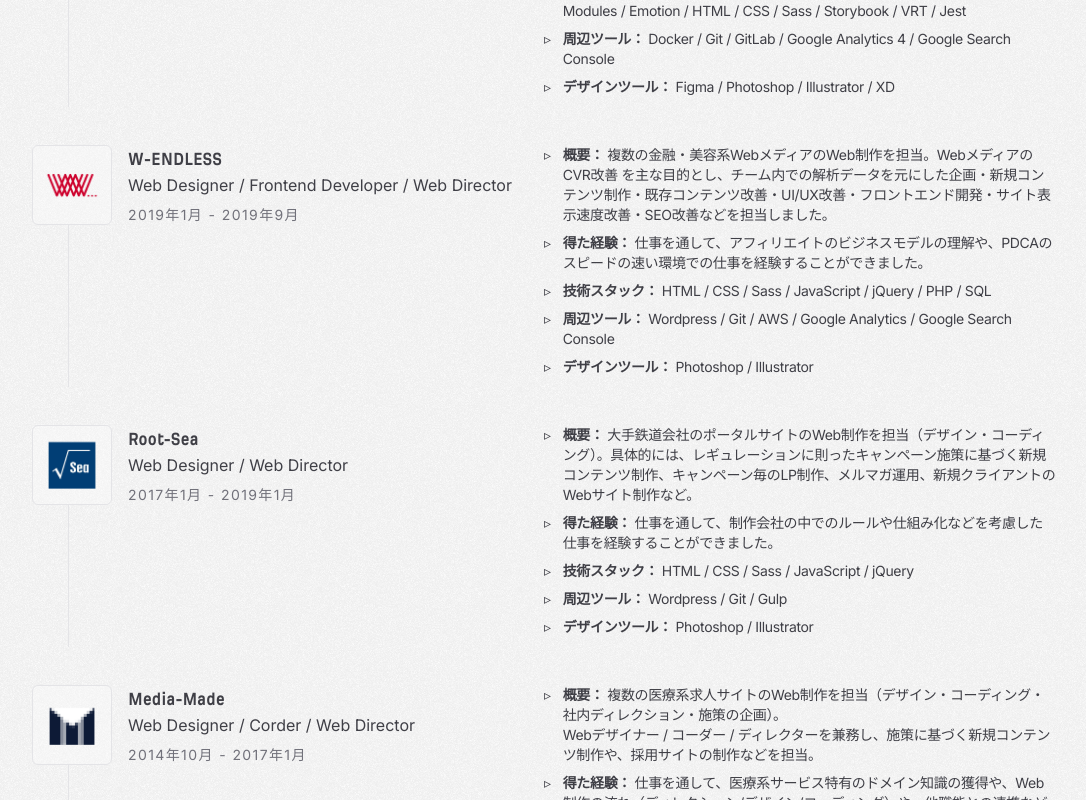
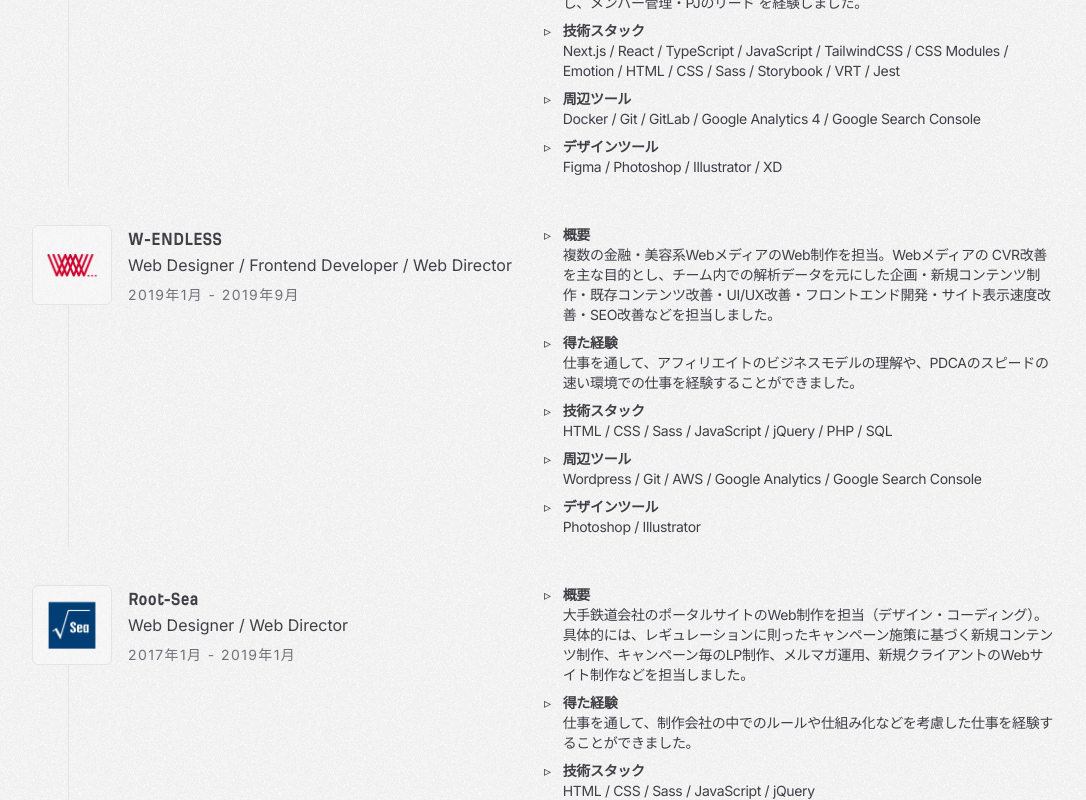
Before and after one commit to masaki632d/new-portfolio-app, a Next.js app: page / in a window 1280 px wide. Shown: the part 960-1760 px from the top of the page, without its empty margins (96-1182 px from the left). Built offline with nearby package versions, Linux system fonts and the light colour scheme.

Commit message:
refactor: entire

```diff
--- a/src/app/about/page.tsx
+++ b/src/app/about/page.tsx
@@ -22,7 +22,7 @@
   return (
     <Main dataLayout="AboutPage">
       <section className="mb-8 grid grid-cols-1 justify-items-center gap-x-6 lg:grid-cols-custom">
-        <div className="space-y-8">
+        <div className="mb-12 space-y-8">
           <Slide className="order-2 space-y-6 lg:order-none">
             <SectionTitle type="h1">About</SectionTitle>
           </Slide>
@@ -40,7 +40,7 @@
 
         <Slide
           delay={0.14}
-          className="order-none mx-auto mb-12 w-full gap-y-8 space-y-4 lg:order-1"
+          className="order-none mx-auto w-full gap-y-8 space-y-4 lg:order-1"
         >
           <Image
             className="mx-auto size-40 rounded-2xl bg-top object-cover md:size-96"
--- a/src/app/projects/[project]/constants/data.ts
+++ b/src/app/projects/[project]/constants/data.ts
@@ -61,7 +61,7 @@
     projectUrl: 'https://www.karireru.com/',
     overviewText: [
       'W-ENDLESS社 で運営していた、消費者金融の利用者 からの口コミ・審査データを元に、最適な商品を探せるカードローン比較メディア。<br>月間PV（ページの閲覧数）：約20万回規模の、SEOアフィリエイトサイト',
-      'メディア課 の Webデザイナー として所属。<br>Webデザイナー / フロントエンドエンジニア / Webディレクターとして、Webサイト制作全般を担当しました。<br>具体的には、Performance改善・コーディング実装・UI/UX・CVR/SEO改善 を担当。<br>その他、社内 / 外注ディレクション・企画（施策）など。',
+      'メディア課 の Webデザイナー として所属。<br>Webデザイナー / フロントエンドエンジニア / Webディレクターとして、Webサイト制作全般を担当しました。<br>具体的には、Performance改善・コーディング実装・UI/UX・CVR/SEO改善 を実施。<br>その他、社内 / 外注ディレクション・企画（施策）など。',
     ],
     technologyText: [
       'Wordpress / PHP / SQL / jQuery / HTML / CSS / Sass / JavaScript / Git / AWS S3 / Google Analytics / Google Search Console / Ahrefs',
@@ -74,7 +74,7 @@
     ],
     mainProjectText: [
       '<b>ページ表示速度の改善</b><br>カードローン商材 の SEO比較メディアとして、Google検索での表示順位 が CVR/売上 に直結するため、最優先課題 として ページ速度の改善 が必要でした。<br>Webサイトの権利譲渡後にサイト内を分析したところ、Wordpress や PHP のバージョン が古すぎることによるページ表示速度の大幅な低下 が見られたため、当時の最新バージョンにバージョンアップするための改善を行いました。<br>（調査 / Wordpressプラグインの見直し / PHPの記述方法改善 / J-Stream社 の CDN（Content Delivery Network）サービス導入 / さくらサーバー から AWS へのインフラ環境移行準備（外部パートナーと連携）など）<br>上記の施策を行い、トップページについては、表示完了に 約8s かかっていたものの、約1s に短縮することに成功。',
-      '<b>Google検索順位向上のための、コンテンツ・導線の改善</b><br>「カードローン 口コミ」という検索キーワードでGoogle順位を狙うはずが、「カードローン 審査」などのキーワードも取りに行こうとして結果的に検索順位が下がっていると予測し、不要なページやコンテンツの削除（noindex）、Mieruca等のツールを用いたページの構成順序の変更などを行い、狙ったキーワードの検索順位向上に貢献しました。',
+      '<b>Google検索順位向上のための、コンテンツ・導線の改善</b><br>「カードローン 口コミ」という検索キーワードでGoogle順位を狙うはずが、「カードローン 審査」などのキーワードも取りに行こうとして結果的に検索順位が下がっていると仮説。<br>404ページのリダイレクト対応、不要ページやコンテンツの削除（noindex）、Mierucaツールの分析に基づくコンテンツの構成順序の変更などを行い、狙ったキーワードの検索順位向上に貢献しました。',
       '<b>その他、保守/運用タスク</b>',
     ],
     keyExperienceText: [
@@ -131,7 +131,7 @@
     problemText: ['サイトの会員登録数の改善', '自社の人材採用'],
     mainProjectText: [
       '<b>コンテンツ・導線の改善</b><br>課題の改善を目的として、サイトの改善施策（ページ内の動線改善、見辛いコンテンツのUI/UX改善 や 画像の最適化など）を担当。',
-      '<b>採用サイト制作</b><br>自社の社員採用を目的とした採用サイトを、Wordpressで一貫して制作（※現在はサイト閉鎖）。',
+      '<b>採用サイト制作</b><br>自社の新卒・中途社員採用を目的とした採用サイトを、Wordpressでデザインからコーディングまで一貫して制作（※現在はサイト閉鎖）。',
       '<b>その他、保守/運用タスク</b><br>サイトの新規コンテンツ制作。その他、サイトの保守・運用業務など',
     ],
     keyExperienceText: [
--- a/src/app/projects/[project]/page.tsx
+++ b/src/app/projects/[project]/page.tsx
@@ -63,7 +63,7 @@
               fill
               src={image}
               alt=""
-              priority
+              priority={true}
             />
           </div>
         </Slide>
--- a/src/components/Home/Experience/ExperienceItem/index.tsx
+++ b/src/components/Home/Experience/ExperienceItem/index.tsx
@@ -8,7 +8,6 @@
 import { ExperienceItemProps } from '../type'
 
 export const ExperienceItem = ({
-  id,
   url,
   logo,
   name,
@@ -19,7 +18,6 @@
 }: ExperienceItemProps) => (
   <div
     data-layout="ExperienceItem"
-    key={id}
     className="grid grid-cols-1 gap-y-6 lg:grid-cols-2"
   >
     <div className="relative flex max-w-2xl items-start gap-x-4 before:absolute before:bottom-0 before:left-9 before:top-20 before:h-[calc(100%-70px)] before:w-px before:bg-zinc-200 dark:before:bg-zinc-800">
@@ -27,12 +25,7 @@
         href={url}
         className="relative grid min-h-20 min-w-20 place-items-center text-clip rounded-md border border-zinc-200 bg-secondary-bg p-2 duration-300 hover:opacity-70 dark:border-zinc-800 dark:bg-primary-bg"
       >
-        <Image
-          src={logo}
-          className="object-contain"
-          alt={`${name} logo`}
-          fill
-        />
+        <Image src={logo} alt={`${name}`} fill sizes="78px" />
       </Link>
       <div className="flex flex-col items-start">
         <SectionTitle type="h3">{name}</SectionTitle>
@@ -51,9 +44,9 @@
     </div>
 
     <ul className="space-y-2">
-      {description.map((desc) => (
+      {description.map((desc, index) => (
         <li
-          key={id}
+          key={index}
           className="flex text-sm tracking-tight before:mr-3 before:block before:content-['▹']"
         >
           <p className="[&_span]:text-tertiary-color dark:[&_span]:text-primary-color">
--- a/src/components/Home/Experience/constants/data.ts
+++ b/src/components/Home/Experience/constants/data.ts
@@ -11,11 +11,11 @@
     startDate: '2019-10',
     endDate: null,
     description: [
-      '<b>概要：</b> 複数の金融系Webメディア の フロントエンド開発 を主に担当（アフィリエイト - SEO / PPC）。<br>その他、Webデザイン・UI/UX / CVR改善・デザインシステム導入・ブランド構築とプロダクトへの反映・リプレイス・保守/運用 など。',
-      '<b>得た経験：</b> 仕事を通して、様々なモダンフロントエンド技術を経験（Next.js・React・TypeScript・TailwindCSS・Storybook・VRTなど）。<br>また、Designer組織内での小規模なフロントエンド開発チームでリーダーを担当し、メンバー管理・PJのリード を経験しました。',
-      '<b>技術スタック：</b> Next.js / React / TypeScript / JavaScript / TailwindCSS / CSS Modules / Emotion / HTML / CSS / Sass / Storybook / VRT / Jest',
-      '<b>周辺ツール：</b> Docker / Git / GitLab / Google Analytics 4 / Google Search Console',
-      '<b>デザインツール：</b> Figma / Photoshop / Illustrator / XD',
+      '<b>概要</b><br>複数の金融系Webメディア の フロントエンド開発・デザイン を担当（アフィリエイト - SEO / PPC）。<br>その他、Webデザイン・UI/UX / CVR改善・デザインシステム導入・ブランド構築とプロダクトへの反映・リプレイス・保守/運用 などを担当しました。',
+      '<b>得た経験</b><br>仕事を通して、様々なモダンフロントエンド技術を経験（Next.js・React・TypeScript・TailwindCSS・Storybook・VRTなど）。<br>また、Designer組織内での小規模なフロントエンド開発チームでリーダーを担当し、メンバー管理・PJのリード を経験しました。',
+      '<b>技術スタック</b><br>Next.js / React / TypeScript / JavaScript / TailwindCSS / CSS Modules / Emotion / HTML / CSS / Sass / Storybook / VRT / Jest',
+      '<b>周辺ツール</b><br>Docker / Git / GitLab / Google Analytics 4 / Google Search Console',
+      '<b>デザインツール</b><br>Figma / Photoshop / Illustrator / XD',
     ],
     url: 'https://life-design.a-tm.co.jp/',
     logo: logo_ateam,
@@ -27,11 +27,11 @@
     startDate: '2019-01',
     endDate: '2019-09',
     description: [
-      '<b>概要：</b> 複数の金融・美容系WebメディアのWeb制作を担当。Webメディアの CVR改善 を主な目的とし、チーム内での解析データを元にした企画・新規コンテンツ制作・既存コンテンツ改善・UI/UX改善・フロントエンド開発・サイト表示速度改善・SEO改善などを担当しました。',
-      '<b>得た経験：</b> 仕事を通して、アフィリエイトのビジネスモデルの理解や、PDCAのスピードの速い環境での仕事を経験することができました。',
-      '<b>技術スタック：</b> HTML / CSS / Sass / JavaScript / jQuery / PHP / SQL',
-      '<b>周辺ツール：</b> Wordpress / Git / AWS / Google Analytics / Google Search Console',
-      '<b>デザインツール：</b> Photoshop / Illustrator',
+      '<b>概要</b><br>複数の金融・美容系WebメディアのWeb制作を担当。Webメディアの CVR改善 を主な目的とし、チーム内での解析データを元にした企画・新規コンテンツ制作・既存コンテンツ改善・UI/UX改善・フロントエンド開発・サイト表示速度改善・SEO改善などを担当しました。',
+      '<b>得た経験</b><br>仕事を通して、アフィリエイトのビジネスモデルの理解や、PDCAのスピードの速い環境での仕事を経験することができました。',
+      '<b>技術スタック</b><br>HTML / CSS / Sass / JavaScript / jQuery / PHP / SQL',
+      '<b>周辺ツール</b><br>Wordpress / Git / AWS / Google Analytics / Google Search Console',
+      '<b>デザインツール</b><br>Photoshop / Illustrator',
     ],
     url: 'https://www.w-endless.co.jp/',
     logo: logo_wendless,
@@ -43,11 +43,11 @@
     startDate: '2017-01',
     endDate: '2019-01',
     description: [
-      '<b>概要：</b> 大手鉄道会社のポータルサイトのWeb制作を担当（デザイン・コーディング）。具体的には、レギュレーションに則ったキャンペーン施策に基づく新規コンテンツ制作、キャンペーン毎のLP制作、メルマガ運用、新規クライアントのWebサイト制作など。',
-      '<b>得た経験：</b> 仕事を通して、制作会社の中でのルールや仕組み化などを考慮した仕事を経験することができました。',
-      '<b>技術スタック：</b> HTML / CSS / Sass / JavaScript / jQuery',
-      '<b>周辺ツール：</b> Wordpress / Git / Gulp',
-      '<b>デザインツール：</b> Photoshop / Illustrator',
+      '<b>概要</b><br>大手鉄道会社のポータルサイトのWeb制作を担当（デザイン・コーディング）。具体的には、レギュレーションに則ったキャンペーン施策に基づく新規コンテンツ制作、キャンペーン毎のLP制作、メルマガ運用、新規クライアントのWebサイト制作などを担当しました。',
+      '<b>得た経験</b><br>仕事を通して、制作会社の中でのルールや仕組み化などを考慮した仕事を経験することができました。',
+      '<b>技術スタック</b><br>HTML / CSS / Sass / JavaScript / jQuery',
+      '<b>周辺ツール</b><br>Wordpress / Git / Gulp',
+      '<b>デザインツール</b><br>Photoshop / Illustrator',
     ],
     url: 'https://www.root-sea.co.jp/',
     logo: logo_rootsea,
@@ -59,11 +59,11 @@
     startDate: '2014-10',
     endDate: '2017-01',
     description: [
-      '<b>概要：</b> 複数の医療系求人サイトのWeb制作を担当（デザイン・コーディング・社内ディレクション・施策の企画）。<br>Webデザイナー / コーダー / ディレクターを兼務し、施策に基づく新規コンテンツ制作や、採用サイトの制作などを担当。',
-      '<b>得た経験：</b> 仕事を通して、医療系サービス特有のドメイン知識の獲得や、Web制作の流れ（ディレクション/デザイン/コーディング）や、他職能との連携などを経験することができました。',
-      '<b>技術スタック：</b> HTML / CSS / Sass / JavaScript / jQuery / PHP',
-      '<b>周辺ツール：</b> Wordpress / Git / Subversion',
-      '<b>デザインツール：</b> Photoshop / Illustrator / Fireworks',
+      '<b>概要</b><br>複数の医療系求人サイトのWeb制作を担当（デザイン・コーディング・社内ディレクション・施策の企画）。<br>Webデザイナー / コーダー / ディレクターを兼務し、施策に基づく新規コンテンツ制作や、採用サイトの制作などを担当しました。',
+      '<b>得た経験</b><br>仕事を通して、医療系サービス特有のドメイン知識の獲得や、Web制作の流れ（ディレクション/デザイン/コーディング）や、他職能との連携などを経験することができました。',
+      '<b>技術スタック</b><br>HTML / CSS / Sass / JavaScript / jQuery / PHP',
+      '<b>周辺ツール</b><br>Wordpress / Git / Subversion',
+      '<b>デザインツール</b><br>Photoshop / Illustrator / Fireworks',
     ],
     url: '/',
     logo: logo_mediamade,
--- a/src/components/Projects/ProjectCard/index.tsx
+++ b/src/components/Projects/ProjectCard/index.tsx
@@ -14,18 +14,19 @@
   return (
     <Link
       key={id}
-      className="group flex flex-col space-x-0 space-y-6 rounded-lg border border-zinc-200 bg-secondary-bg p-6 sm:flex-row lg:items-center lg:space-x-6 lg:space-y-0 dark:border-zinc-800 dark:bg-primary-bg"
+      className="group flex flex-col space-x-0 space-y-6 rounded-lg border border-zinc-200 bg-secondary-bg p-6 md:flex-row md:space-x-6 lg:items-center lg:space-y-0 dark:border-zinc-800 dark:bg-primary-bg"
       href={`/projects/${slug}`}
     >
-      <div className="mx-auto shrink-0 sm:w-80">
+      <div className="relative mx-auto h-44 w-80 shrink-0">
         <Image
           className="rounded-md bg-zinc-100 object-cover duration-300 group-hover:scale-110 dark:bg-zinc-800"
           src={image}
-          width={300}
-          height={300}
           alt={`${title} image`}
+          fill
+          sizes="320px"
         />
       </div>
+
       <div className="space-y-4">
         <p className="text-2xl font-bold">{title}</p>
         <p className="text-zinc-600 dark:text-zinc-400">{text}</p>
```
Also changed, not shown: public/projects/navinavi_ppc.png.
